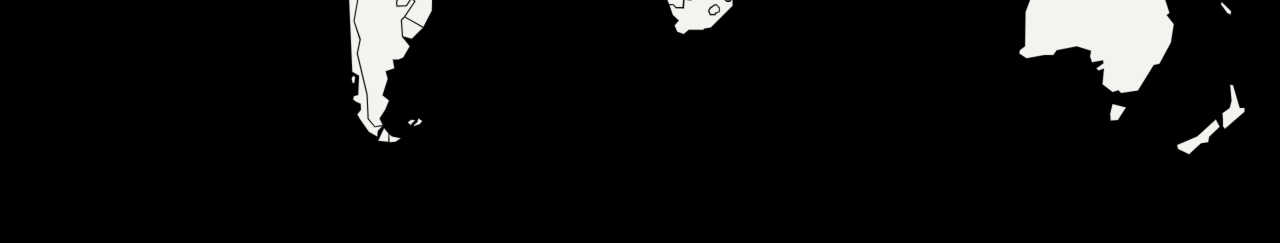
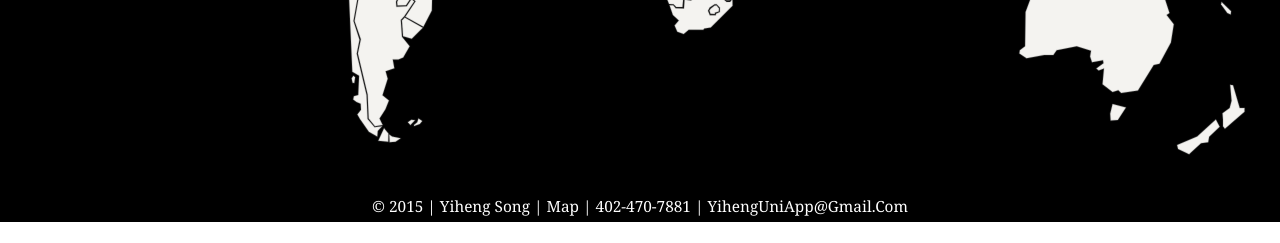
Before and after one commit to yihengsong/Natimals, a Python web app: template animals/templates/animals/map.html in a window 1280 px wide. Shown: the part 610-853 px from the top of the page. Before the commit the page ends 765 px from the top, so only its background shows below. Run offline with Jinja, Linux system fonts and the light colour scheme; the template is opened without the code that fills it, so the values that code supplies are empty; some libraries are stand-ins or nearby versions.

Commit message:
update layouts

```diff
--- a/animals/static/css/mainstyle.css
+++ b/animals/static/css/mainstyle.css
@@ -149,3 +149,23 @@
     border-color: white;
     padding: 0.2vw;
 }
+
+#footer {
+    font-family: Georgia;
+    color: white;
+    clear: both;
+    text-align: center;
+    font-size: 1.2vw;
+    padding-top: 13%;
+}
+
+#footer2 {
+    font-family: Georgia;
+    color: white;
+    clear: both;
+    text-align: center;
+    font-size: 1.2vw;
+    position: relative;
+    z-index: 2;
+    top:-2vw;
+}
--- a/animals/templates/animals/index.html
+++ b/animals/templates/animals/index.html
@@ -64,11 +64,14 @@
 }
     </script>
 
-            <div class="leadWord"><p class="text1"> Representing The <u>Nation</u> </p> </div>
+            <div class="leadWord"><p class="text1"> Representing The <u>People</u> </p> </div>
             <div class="leadWord"><p class="text2"> Unique And <u>Precious</u> </p> </div>
             <div class="leadWord"><p class="text3"> <u>Identity</u> & Unity </p> </div>
             <div class="leadWord"><p class="text4"> Our National <u>Animals</u> </p> </div>
         </div>
     </div>
+    <div id="footer">
+        &copy 2015 | Yiheng Song | <a href="map"> Map </a> |  402-470-7881 | <a href="mailto:YihengUniApp@Gmail.com"> YihengUniApp@Gmail.Com</a>
+    </div>
 </body>
 </html>
--- a/animals/templates/animals/map.html
+++ b/animals/templates/animals/map.html
@@ -44,4 +44,7 @@
         <a href="/map"> <img id="globe" border="0" alt="Globe" src="/static/images/globe.png" style="position: absolute; z-index: 1; right:0"> </a>
     <div id="vmap" style="width: 100vw; height: 100vw; max-height: 65vw;"></div>
   </body>
+    <div id="footer2">
+        &copy 2015 | Yiheng Song | <a href="map"> Map </a> |  402-470-7881 | <a href="mailto:YihengUniApp@Gmail.com"> YihengUniApp@Gmail.Com</a>
+    </div>
 </html>
```
Also changed, not shown: animals/static/js/manifestinteractive-jqvmap-0380a44/dist/jquery.vmap.js, 4 other files.
